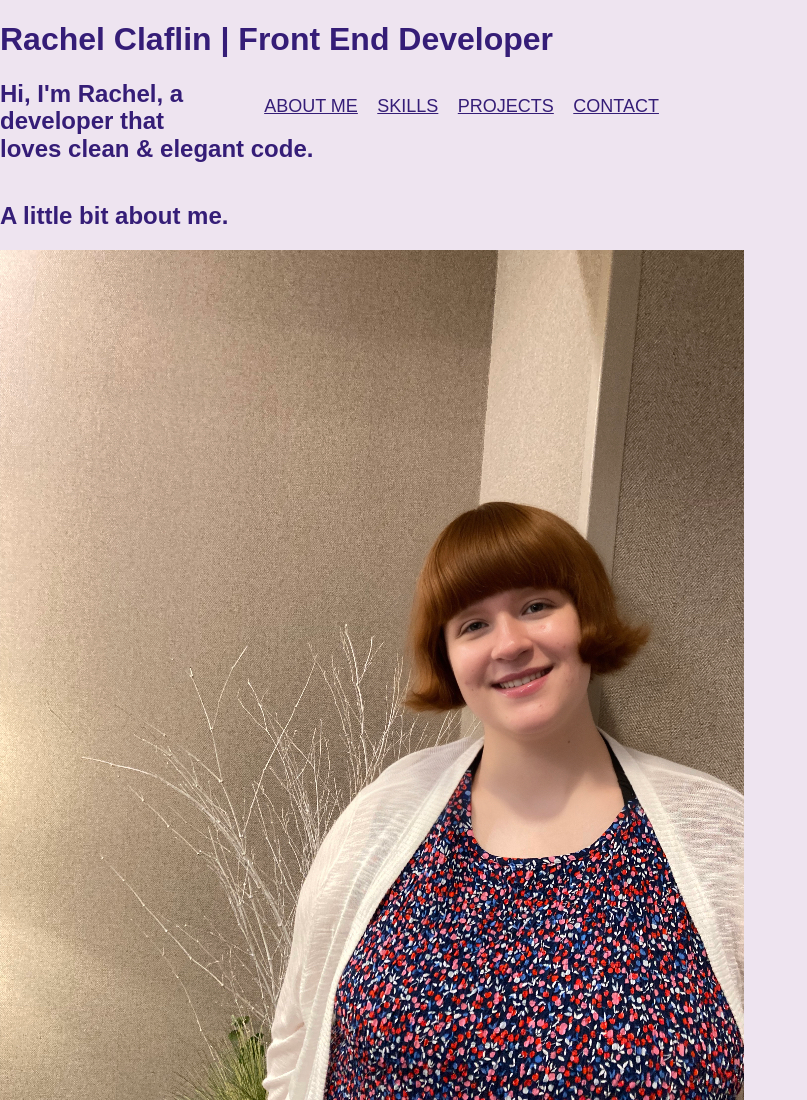
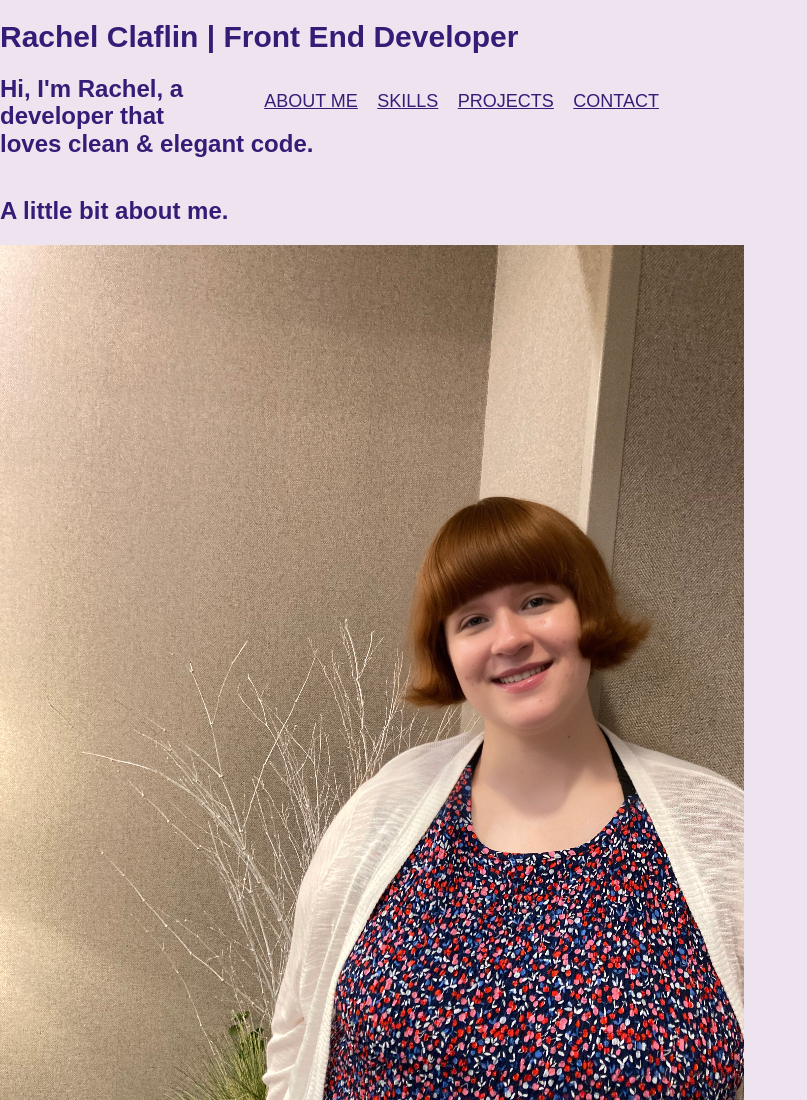
Before and after one commit to rachelc3/my-portfolio, a plain HTML site: page index.html in a window 1280 px wide. Shown: the top 1100 px of the page, without its empty margins (0-807 px from the left). Drawn offline with nearby package versions, Linux system fonts and the light colour scheme.

Commit message:
Changed font size of h1 header

```diff
--- a/css/main.css
+++ b/css/main.css
@@ -8,6 +8,10 @@ header {
     display: flex;
     align-items: center;
     justify-content: space-between;
+}
+
+header h1 {
+    font-size: 30px;
 }
 
 nav ul {
```
